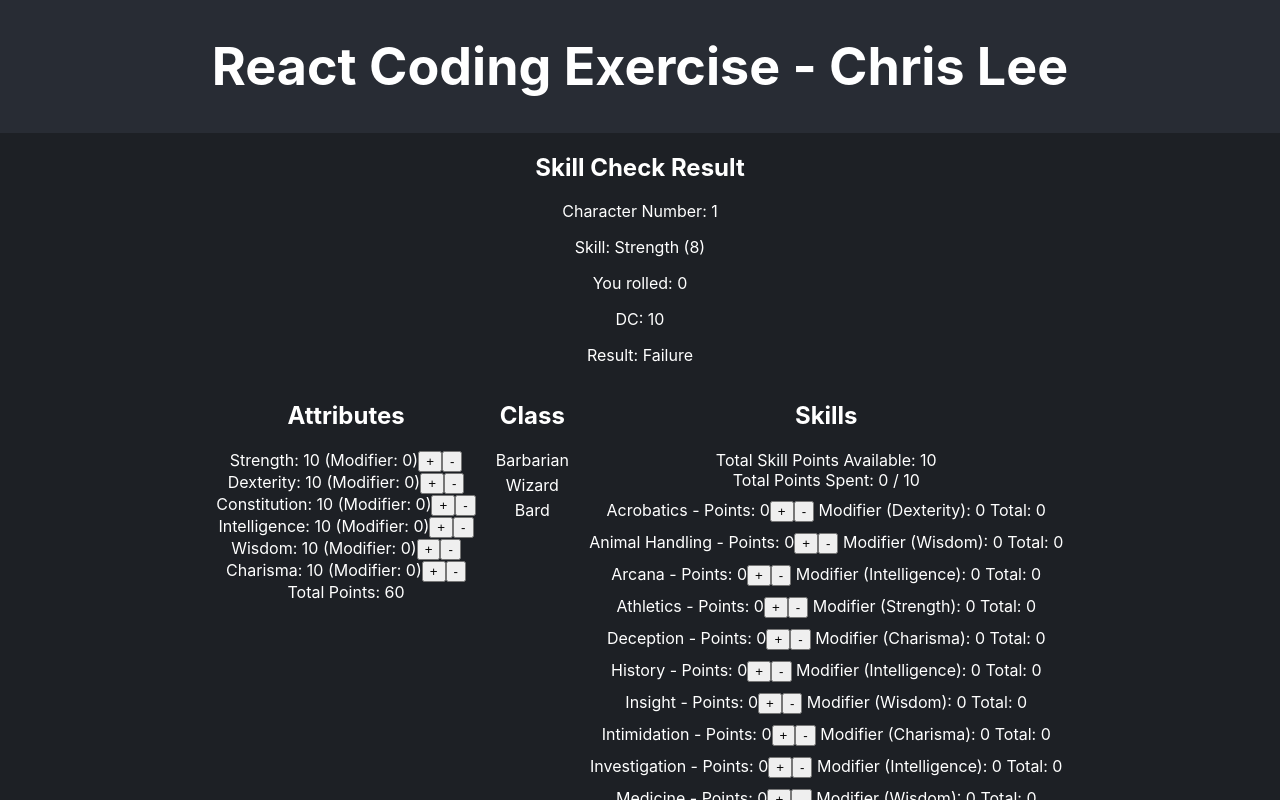
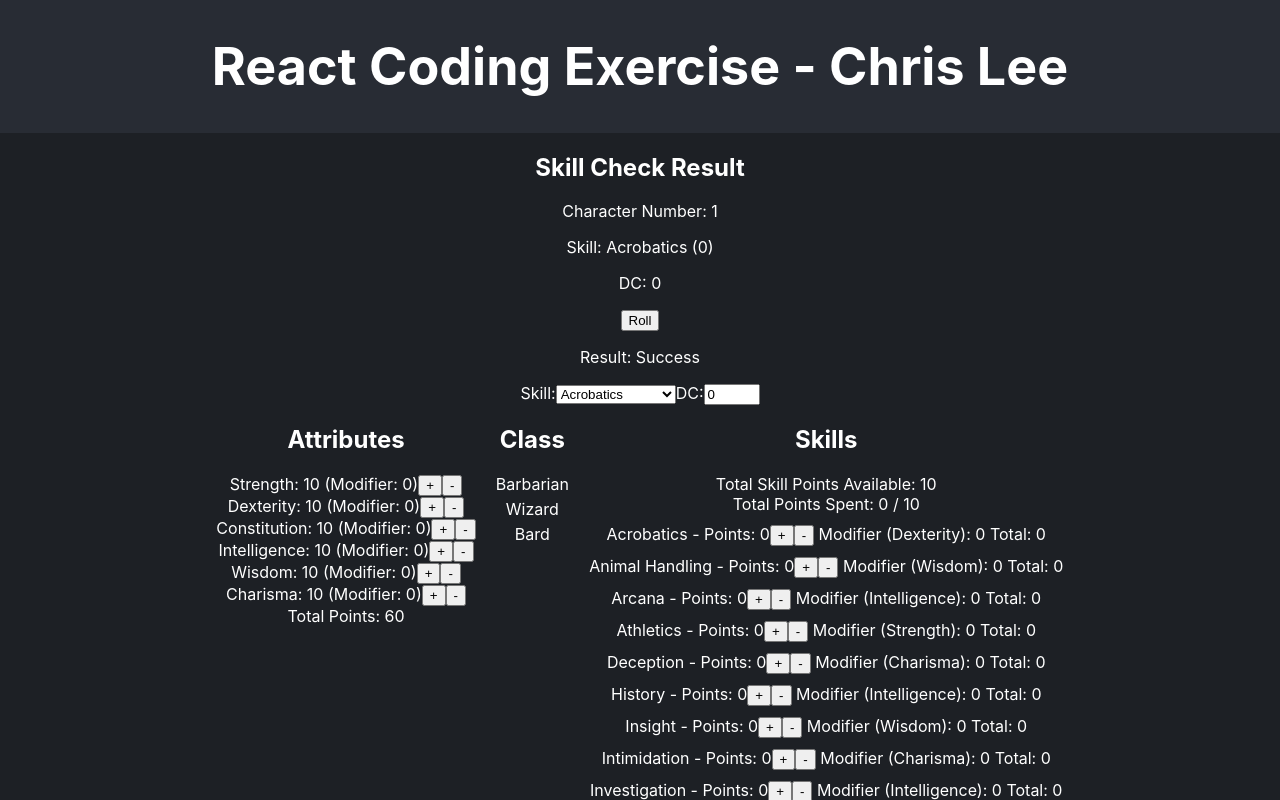
Before and after one commit to teihyung/recruiting-webapp-character, a React (Create React App) app: page / in a window 1280 px wide. Shown: the top 800 px of the page. Built offline with nearby package versions, Linux system fonts and the light colour scheme.

Commit message:
final push but was not able to complete displaying the result, adding new character and sending data or reterieving data to backend api

```diff
--- a/src/App.tsx
+++ b/src/App.tsx
@@ -1,9 +1,9 @@
-import { useState } from "react";
+import React, { useState } from "react";
 import "./App.css";
-
 import { Result } from "../src/component/Result";
 import { CharacterPage } from "../src/component/ChracterPage";
 import { Character } from './consts';
+import { SKILL_LIST } from './consts';
 
 function App() {
   const firstCharacter: Character = {
@@ -17,6 +17,8 @@ function App() {
 
   const characterList: Character[] = [firstCharacter];
   const [num, setNum] = useState<number>(0);
+  const [selectedSkill, setSelectedSkill] = useState<string>(SKILL_LIST[0].name);
+
 
   return (
     <div className="App">
@@ -24,18 +26,37 @@ function App() {
         <h1>React Coding Exercise - Chris Lee</h1>
       </header>
       <section className="App-section">
+        <div>
+          <Result id={1} skill={selectedSkill} DCNumber={num} />
+        </div>
 
         <div>
-          <Result id={1} skill="Strength" rolledNum={num} DCNumber={10} />
+          <label>Skill:</label>
+          <select
+            id="skill-select"
+            value={selectedSkill}
+            onChange={(e) => setSelectedSkill(e.target.value)}
+          >
+            {SKILL_LIST.map((skill) => (
+              <option key={skill.name} value={skill.name}>
+                {skill.name}
+              </option>
+            ))}
+          </select>
+
+          <label>DC:</label>
+          <input
+            type="number"
+            value={num}
+            min={1}
+            max={20}
+            onChange={(e) => setNum(Math.max(1, Math.min(20, parseInt(e.target.value))))}
+          />
         </div>
 
-
-
-        <div className = "Chracter-stat-page">
+        <div className="Character-stat-page">
           <CharacterPage character={characterList[0]} />
         </div>
-
-
       </section>
     </div>
   );
--- a/src/component/Result.tsx
+++ b/src/component/Result.tsx
@@ -1,18 +1,22 @@
-export function Result({ id, skill, rolledNum = 0, DCNumber = 0 }: { id: number, skill: string, rolledNum: number, DCNumber: number }) {
-    const skillValue = 8;
+import React, { useState } from 'react';
 
-    function resultIdentifier() {
-        return (skillValue + rolledNum) >= DCNumber ? "Success" : "Failure";
-    }
+export function Result({ id, skill, DCNumber }: { id: number; skill: string; DCNumber: number }) {
+    const [skillValue, setSkillValue] = useState(0);
+    const randomRoll = () => Math.floor(Math.random() * 20) + 1;
+
+    const handleRoll = () => {
+        const randomnumber = randomRoll();
+        return (skillValue + randomnumber) >= DCNumber ? "Success" : "Failure";
+    };
 
     return (
         <div>
             <h1>Skill Check Result</h1>
             <p>Character Number: {id}</p>
             <p>Skill: {skill} ({skillValue})</p>
-            <p>You rolled: {rolledNum}</p>
             <p>DC: {DCNumber}</p>
-            <p>Result: {resultIdentifier()}</p>
+            <button onClick={handleRoll}>Roll</button>
+            <p>Result: {handleRoll()}</p>
         </div>
     );
 }
```
